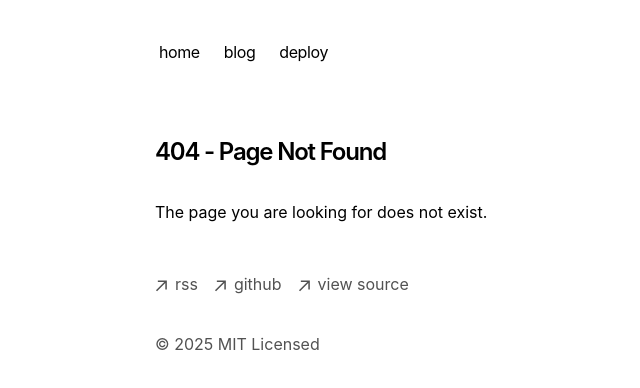
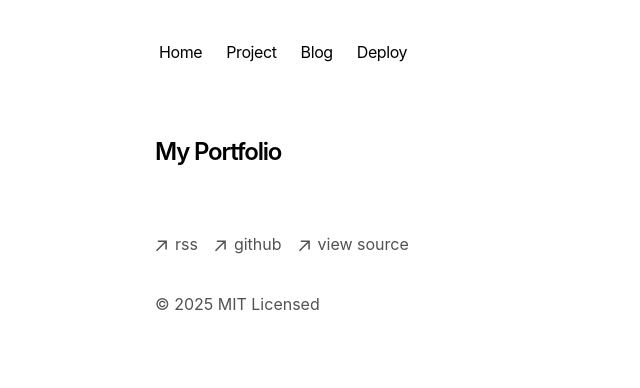
Before and after one commit to brianctb/personal-webpage, a Next.js app: page /project in a window 1280 px wide. Before the commit this address had no page. Shown: the top 388 px of the page, without its empty margins (197-837 px from the left). Built offline with nearby package versions, Linux system fonts and the light colour scheme.

Commit message:
Refactor code and add a project route

```diff
--- a/app/blog/page.tsx
+++ b/app/blog/page.tsx
@@ -1,14 +1,13 @@
 import { BlogPosts } from 'app/components/posts'
 
 export const metadata = {
-  title: 'Blog',
-  description: 'Read my blog.',
+  title: 'My Blog',
 }
 
 export default function Page() {
   return (
     <section>
-      <h1 className="font-semibold text-2xl mb-8 tracking-tighter">My Blog</h1>
+      <h1 className="section-title">{metadata.title}</h1>
       <BlogPosts />
     </section>
   )
--- a/app/components/nav.tsx
+++ b/app/components/nav.tsx
@@ -2,13 +2,16 @@ import Link from 'next/link'
 
 const navItems = {
   '/': {
-    name: 'home',
+    name: 'Home',
+  },
+  '/project': {
+    name: 'Project'
   },
   '/blog': {
-    name: 'blog',
+    name: 'Blog',
   },
   'https://vercel.com/templates/next.js/portfolio-starter-kit': {
-    name: 'deploy',
+    name: 'Deploy',
   },
 }
 
--- a/app/global.css
+++ b/app/global.css
@@ -148,3 +148,7 @@ table {
 .title {
   text-wrap: balance;
 }
+
+.section-title {
+  @apply font-semibold text-2xl mb-8 tracking-tighter;
+}
--- a/app/not-found.tsx
+++ b/app/not-found.tsx
@@ -1,7 +1,7 @@
 export default function NotFound() {
   return (
     <section>
-      <h1 className="mb-8 text-2xl font-semibold tracking-tighter">
+      <h1 className="section-title">
         404 - Page Not Found
       </h1>
       <p className="mb-4">The page you are looking for does not exist.</p>
--- a/app/page.tsx
+++ b/app/page.tsx
@@ -1,18 +1,19 @@
 import { BlogPosts } from 'app/components/posts'
+
+const metadata = {
+  title: 'My Portfolio',
+  intro: `I'm a Vim enthusiast and tab advocate, finding unmatched efficiency in
+        Vim's keystroke commands and tabs' flexibility for personal viewing
+        preferences. This extends to my support for static typing, where its
+        early error detection ensures cleaner code, and my preference for dark
+        mode, which eases long coding sessions by reducing eye strain.`
+}
 
 export default function Page() {
   return (
     <section>
-      <h1 className="mb-8 text-2xl font-semibold tracking-tighter">
-        My Portfolio
-      </h1>
-      <p className="mb-4">
-        {`I'm a Vim enthusiast and tab advocate, finding unmatched efficiency in
-        Vim's keystroke commands and tabs' flexibility for personal viewing
-        preferences. This extends to my support for static typing, where its
-        early error detection ensures cleaner code, and my preference for dark
-        mode, which eases long coding sessions by reducing eye strain.`}
-      </p>
+      <h1 className="section-title">{metadata.title}</h1>
+      <p className="mb-4">{metadata.intro}</p>
       <div className="my-8">
         <BlogPosts />
       </div>
--- /dev/null
+++ b/app/project/page.tsx
@@ -0,0 +1,11 @@
+const metadata = {
+    title: 'My Portfolio',
+}
+
+export default function Page() {
+    return (
+        <section>
+            <h1 className="section-title">{metadata.title}</h1>
+        </section>
+    )
+}
```
